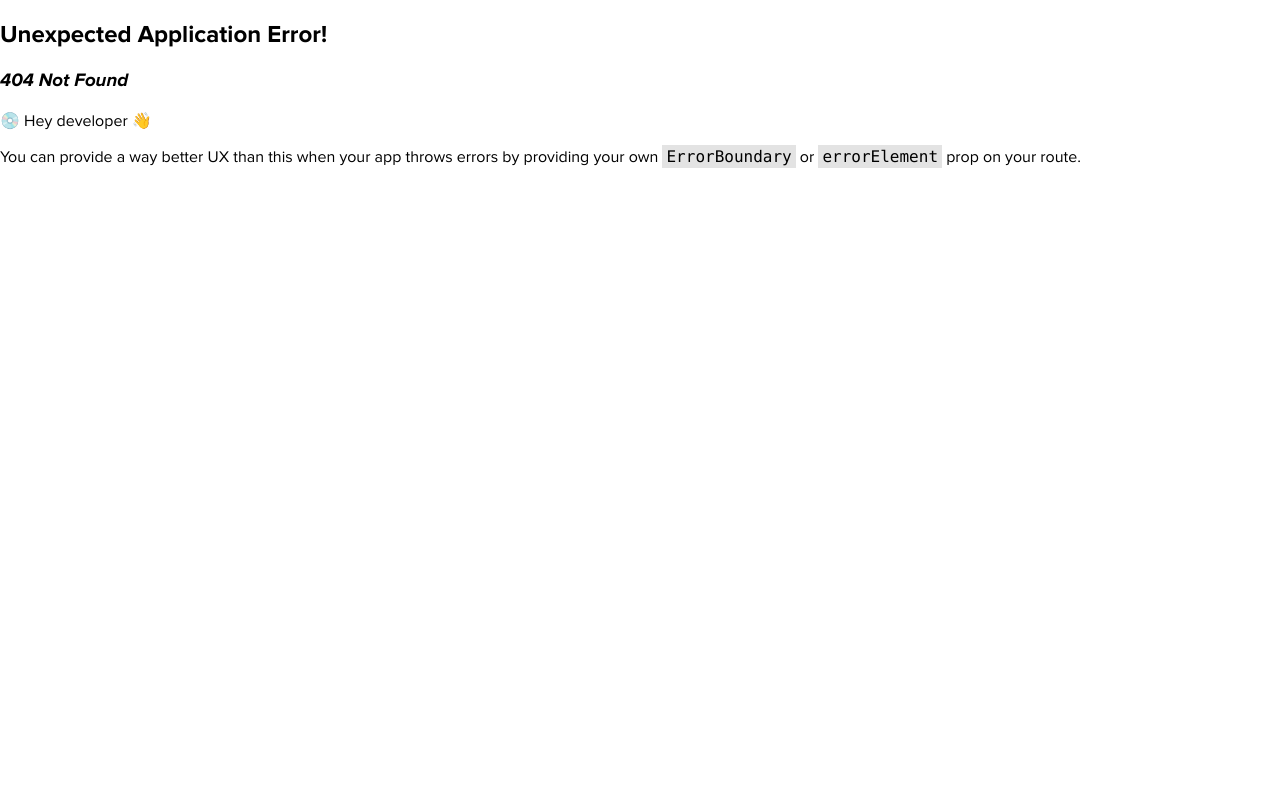
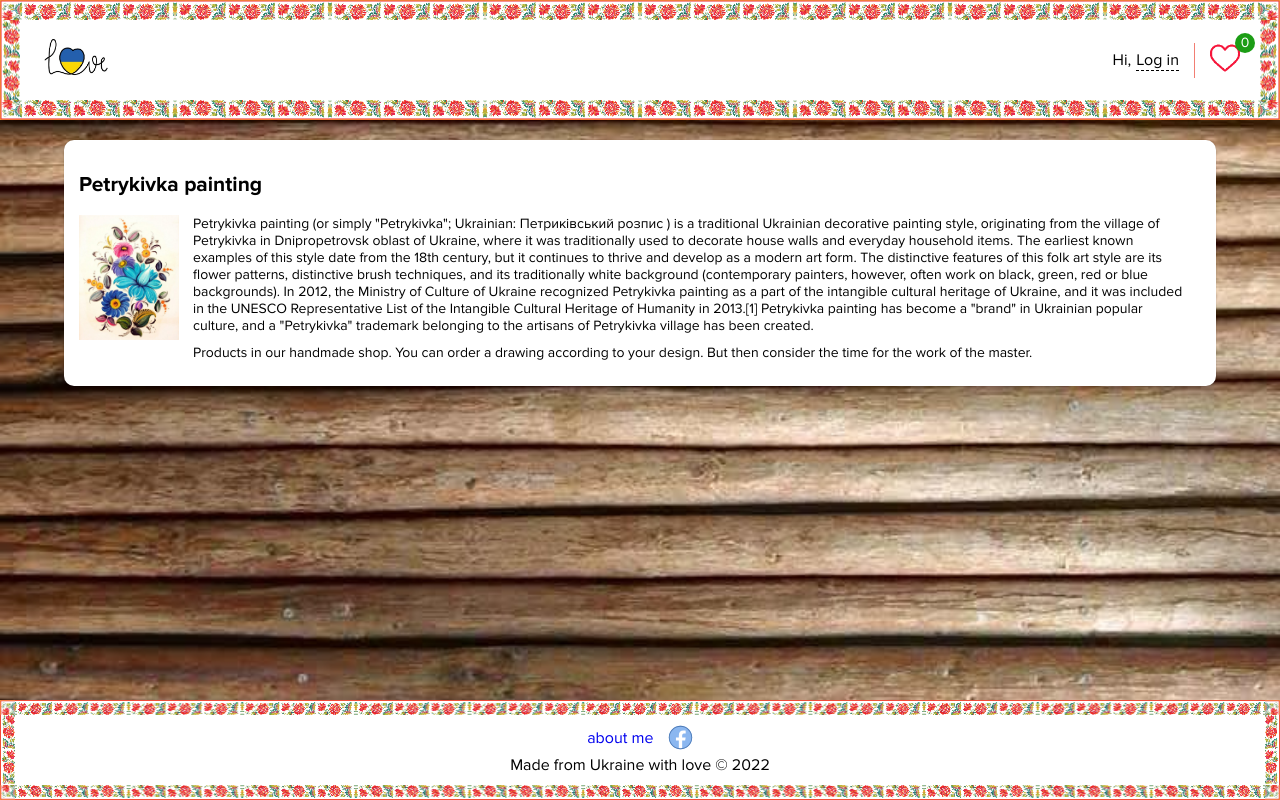
Before and after one commit to OlesiaJS/Shop-for-my-friend, a React (Create React App) app: page /about in a window 1280 px wide. Before the commit this address had no page. Built offline with nearby package versions, Linux system fonts and the light colour scheme.

Commit message:
add AboutList

```diff
--- a/src/assets/style/style.css
+++ b/src/assets/style/style.css
@@ -104,11 +104,8 @@ body {
     margin: 0;
     font-family: "Proxima Nova", Helvetica, Arial, sans-serif;
     font-size: 16px;
-height: 100%;
-    /* background: whitesmoke;
-    background-image: url('../img-back/background.jpg');
-    background-size: cover;
-    background-position: center; */
+    height: 100%;
+
 }
 
 a {
@@ -116,8 +113,8 @@ a {
 }
 
 .main{
-padding: 20px;
-min-height: calc(100vh - 220px);
+    padding: 20px;
+    min-height: calc(100vh - 220px);
     background-image: url('../img-back/background.jpg');
     background-size: cover;
     background-position: center;
@@ -127,6 +124,9 @@ min-height: calc(100vh - 220px);
     width: 1200px;
     margin: 0 auto;
 
+}
+.text-14 {
+    margin: 10px;
 }
 
 @media (max-width: 1200px) {
@@ -396,3 +396,21 @@ min-height: calc(100vh - 220px);
     align-items: center;
     justify-content: space-around;
 }
+
+
+
+/* //About */
+.info {
+    background-color: #ffffff;
+    font-size: 14px;
+    border-radius: 10px;
+    box-shadow: 0px 2px 2px rgba(0, 8, 29, 0.05), 0px 0px 2px rgba(0, 8, 29, 0.06), 0px 1px 3px rgba(0, 8, 29, 0.08);
+    width: 96%;
+    padding: 15px;
+    margin: 0 auto;
+}
+
+.lefting{
+    float: left;
+    margin: 0 1em 0.5em 0
+}
--- /dev/null
+++ b/src/components/AboutProducts.js
@@ -0,0 +1,14 @@
+
+
+export default function AboutProducts() {
+    return <section className="container">
+        <div className="info">
+            <h2>Petrykivka painting</h2>
+            <p className="lefting"><img src="images/Wiki.jpg" alt="imgName"
+                width={'100px'}></img></p>
+            <p className="text-14">Petrykivka painting (or simply "Petrykivka"; Ukrainian: Петриківський розпис ) is a traditional Ukrainian decorative painting style, originating from the village of Petrykivka in Dnipropetrovsk oblast of Ukraine, where it was traditionally used to decorate house walls and everyday household items. The earliest known examples of this style date from the 18th century, but it continues to thrive and develop as a modern art form.
+                The distinctive features of this folk art style are its flower patterns, distinctive brush techniques, and its traditionally white background (contemporary painters, however, often work on black, green, red or blue backgrounds).
+                In 2012, the Ministry of Culture of Ukraine recognized Petrykivka painting as a part of the intangible cultural heritage of Ukraine, and it was included in the UNESCO Representative List of the Intangible Cultural Heritage of Humanity in 2013.[1] Petrykivka painting has become a "brand" in Ukrainian popular culture, and a "Petrykivka" trademark belonging to the artisans of Petrykivka village has been created.</p>
+            <p className="text-14">Products in our handmade shop. You can order a drawing according to your design. But then consider the time for the work of the master. </p></div>
+    </section>;
+}
--- a/src/components/ItemsList.js
+++ b/src/components/ItemsList.js
@@ -9,9 +9,8 @@ export default function ItemsList() {
     console.log(products);
     const user = useSelector((state) => state.account.value);
     const checkIfFavourite = (id) => { return user.favourites.find(el => el === id); };
-    return <section className="category" data-name="product">
-        <div className="category__container">   {products.map((item) =>
-            <><div className="product">
+    return <><section> </section><section className="category" data-name="product">
+        <div className="category__container">   {products.map((item) => <><div className="product">
             {user.name && (<button className="product__favourite" onClick={() => {
                 checkIfFavourite(item.id)
                     ? dispatch(deleteFavourite(item.id))
@@ -19,8 +18,7 @@ export default function ItemsList() {
             }}>
                 <img src={checkIfFavourite(item.id)
                     ? "images/product__favourite--true.png"
-                        : "images/product__favourite.png"
-                    }
+                    : "images/product__favourite.png"}
                     alt="favourite" height="20" />
             </button>)}
             <img src={"images/products/" + item.img + ".jpg"} className="product__img" alt="imgName"
@@ -38,5 +36,5 @@ export default function ItemsList() {
         </>
         )}
         </div>
-    </section>;
+    </section></>;
 }
--- a/src/index.js
+++ b/src/index.js
@@ -7,7 +7,7 @@ import reportWebVitals from './reportWebVitals';
 import FavouritesList from "./components/FavouritesList";
 import ItemsList from "./components/ItemsList";
 import Account from "./components/Account";
-
+import AboutProducts from "./components/AboutProducts";
 
 import store from './app/store';
 import { Provider } from 'react-redux';
@@ -35,6 +35,10 @@ const router = createBrowserRouter([
         path: "account",
         element: <Account />,
       },
+      {
+        path: "about",
+        element: <AboutProducts />,
+      },
     ],
   },
 ]);
```
Also changed, not shown: public/images/Wiki.jpg (added), src/assets/img-back/Wiki.jpg (added). Lines whose indentation alone changed are shown as unchanged.
